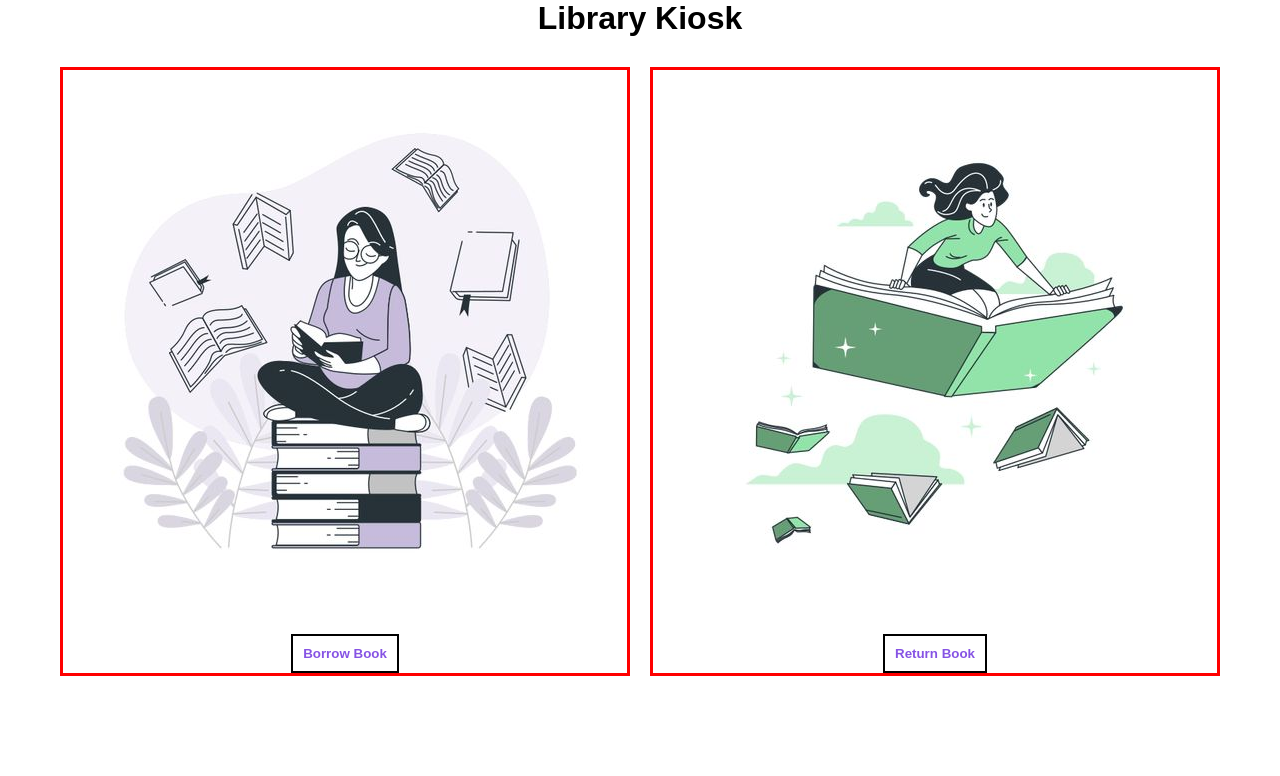
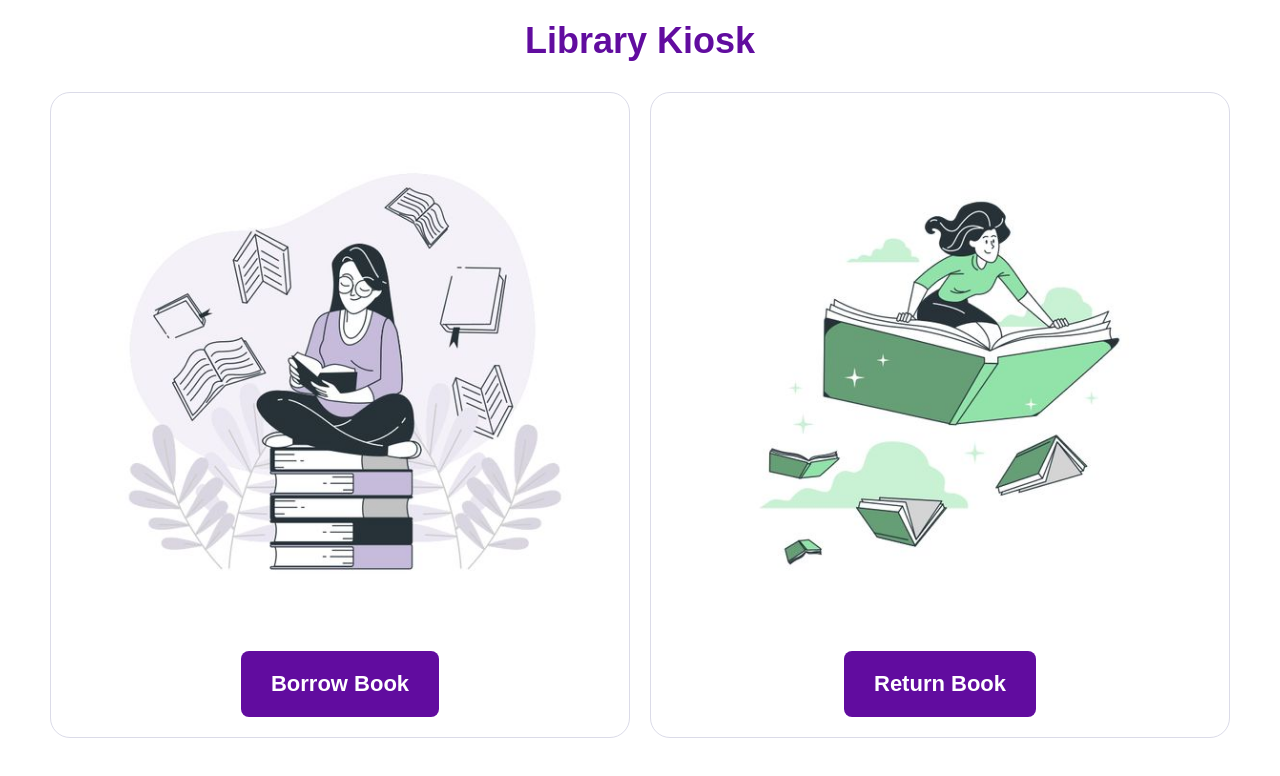
Before and after one commit to niabezara/library-kiosk, a React (Vite) app: page / in a window 1280 px wide. Shown: the top 776 px of the page. Built offline with nearby package versions, Linux system fonts and the light colour scheme.

Commit message:
homepage update

```diff
--- a/package.json
+++ b/package.json
@@ -13,6 +13,7 @@
     "@tanstack/react-query": "^4.36.1",
     "axios": "^1.6.0",
     "dotenv": "^16.3.1",
+    "framer-motion": "^10.16.4",
     "react": "^18.2.0",
     "react-dom": "^18.2.0",
     "react-hook-form": "^7.47.0",
--- a/src/components/Card.tsx
+++ b/src/components/Card.tsx
@@ -1,3 +1,4 @@
+import { motion } from "framer-motion";
 import styled from "styled-components";
 
 interface Card {
@@ -7,7 +8,12 @@ interface Card {
 }
 const Card = ({ title, img, onClick }: Card) => {
   return (
-    <CardDiv className="card" onClick={onClick}>
+    <CardDiv
+      className="card"
+      onClick={onClick}
+      as={motion.div}
+      whileHover={{ scale: 0.9, opacity: 1 }}
+    >
       <button>{title}</button>
       <img src={img} alt="" />
     </CardDiv>
@@ -18,20 +24,25 @@ export default Card;
 
 const CardDiv = styled.div`
   align-items: center;
-  width: 100%;
   justify-content: center;
   width: 100%;
   display: flex;
-  border: 3px solid red;
+  border: 1px solid rgb(219, 219, 232);
+  border-radius: 2rem;
   flex-direction: column-reverse;
+  padding: 2rem;
+
   button {
     z-index: 10;
     bottom: 0;
-    background-color: transparent;
-    border: 2px solid black;
-    color: #8653e4;
+    background-color: #610c9f;
+    color: rgb(255, 255, 255);
     font-weight: 700;
-    padding: 1rem;
+    font-size: 2.2rem;
+    padding: 2rem 3rem;
+    border: none;
+    border-radius: 8px;
+    cursor: pointer;
   }
   img {
     z-index: 8;
--- a/src/components/LandingCards.tsx
+++ b/src/components/LandingCards.tsx
@@ -1,6 +1,7 @@
 import { useNavigate } from "react-router-dom";
 import Card from "./Card";
 import styled from "styled-components";
+import { motion } from "framer-motion";
 
 export default function LandingCards() {
   const navigate = useNavigate();
@@ -11,7 +12,13 @@ export default function LandingCards() {
   const handleReturnBook = () => {};
   return (
     <Cotainer>
-      <h1>Library Kiosk</h1>
+      <motion.h1
+        initial={{ y: -250 }}
+        animate={{ y: 0 }}
+        transition={{ type: "spring", stiffness: 50 }}
+      >
+        Library Kiosk
+      </motion.h1>
       <Wrap>
         <Card
           title={"Borrow Book"}
@@ -33,8 +40,10 @@ const Cotainer = styled.div`
   flex-direction: column;
   justify-content: center;
   align-items: center;
+  margin: 2rem;
   h1 {
-    font-size: 3.2rem;
+    font-size: 3.6rem;
+    color: #610c9f;
   }
 `;
 
```
Also changed, not shown: 1 other file (tests, documents, lock files or other folders).
